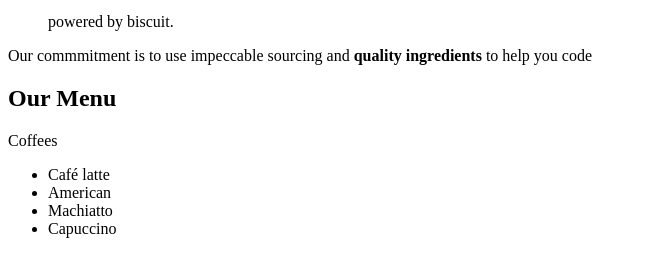
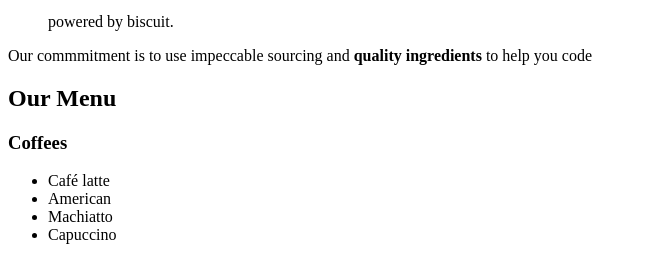
Before and after one commit to AnaBHernandez/confeccion-web-2026, a plain HTML site: page semanas/semana-03/recipe-page/index.html in a window 1280 px wide. Shown: the part 543-796 px from the top of the page, without its empty margins (0-647 px from the left). Drawn offline with Linux system fonts and the light colour scheme.

Commit message:
Fix: Corregida etiqueta h3 en receta

```diff
--- a/semanas/semana-03/recipe-page/index.html
+++ b/semanas/semana-03/recipe-page/index.html
@@ -28,7 +28,7 @@
         </main>
         <p>Our commmitment is to use impeccable sourcing and <strong>quality ingredients</strong> to help you code</p>
         <h2>Our Menu</h2>
-        <h3_>Coffees</h3_><ul>
+        <h3>Coffees</h3><ul>
             <li>Café latte</li>
             <li>American</li>
             <li>Machiatto</li>
```
